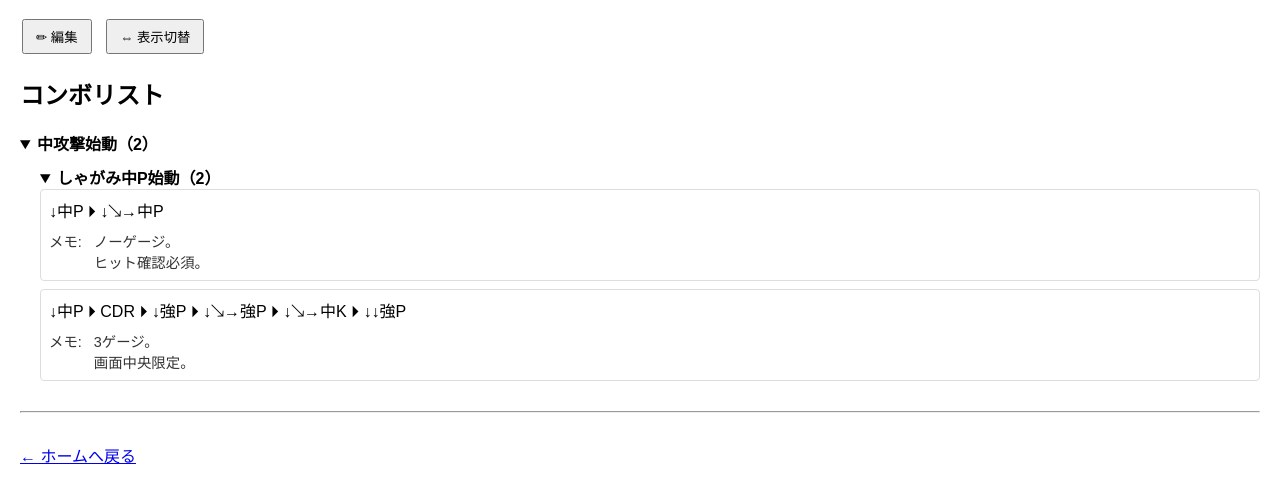
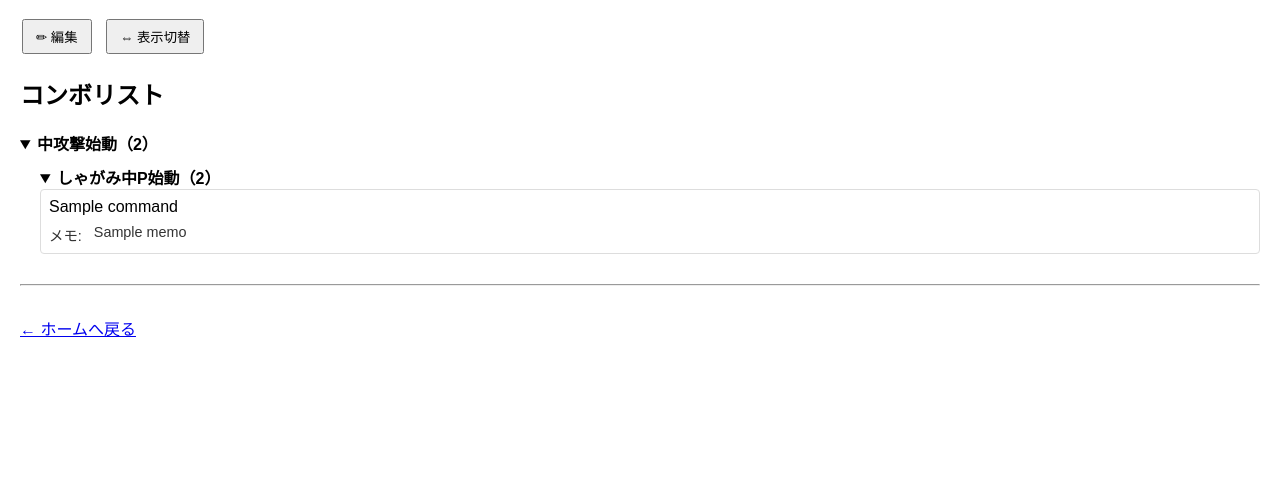
Before and after one commit to okmarubot/rakuraku-combo-memo, a Flask app: template templates/character.html in a window 1280 px wide. Shown: the part 259-762 px from the top of the page. Run offline with Flask 3, Linux system fonts and the light colour scheme; the template is opened without the code that fills it: most values are stand-ins (such as "Sample title", 1, 10 or a date in 2020).

Commit message:
Phase3: Integrate combo data with move definitions

```diff
--- a/app.py
+++ b/app.py
@@ -22,18 +22,101 @@ def home():
         characters=characters
     )
 
+
+# 一旦関数をここに書く
+def build_command_text(moves, common_moves, character_moves):
+
+    command_list = []
+
+    # 技データをまとめる
+    all_moves = common_moves + character_moves
+
+    for move_id in moves:
+
+        for move in all_moves:
+
+            if move["id"] == move_id:
+
+                command_list.append(move["command"])
+
+                break
+
+    return " ⏵ ".join(command_list)
+
+def build_name_text(moves, common_moves, character_moves):
+
+    name_list = []
+
+    # 技データをまとめる
+    all_moves = common_moves + character_moves
+
+    for move_id in moves:
+
+        for move in all_moves:
+
+            if move["id"] == move_id:
+
+                name_list.append(move["name"])
+
+                break
+
+    return " ⏵ ".join(name_list)
+
+
 # キャラクター画面
 @app.route("/character/<character_id>")
 def character(character_id):
-    file_path = Path(f"data/sf6/characters/{character_id}.json")
 
-    with open(file_path, "r", encoding="utf-8") as file:
+    # キャラクターコンボデータ
+    character_path = Path(f"data/sf6/characters/{character_id}.json")
+
+    with open(character_path, "r", encoding="utf-8") as file:
         character = json.load(file)
+
+    # 共通技データ
+    common_moves_path = Path("data/sf6/moves/common.json")
+
+    with open(common_moves_path, "r", encoding="utf-8") as file:
+        common_moves = json.load(file)
+
+    # キャラクター固有技データ
+    character_moves_path = Path(f"data/sf6/moves/{character_id}.json")
+
+    with open(character_moves_path, "r", encoding="utf-8") as file:
+        character_moves = json.load(file)
+
+    # コンボデータ
+    combo_path = Path(f"data/sf6/combos/{character_id}.json")
+
+    with open(combo_path, "r", encoding="utf-8") as file:
+        combos = json.load(file)
+
+    # コマンド表示文字列を作成
+    for combo in combos:
+
+        combo["command"] = build_command_text(
+            combo["moves"],
+            common_moves,
+            character_moves
+        )
+
+    # 技名表示文字列を作成
+    for combo in combos:
+
+        combo["name"] = build_name_text(
+            combo["moves"],
+            common_moves,
+            character_moves
+        )
 
     return render_template(
         "character.html",
-        character=character
+        character=character,
+        common_moves=common_moves,
+        character_moves=character_moves,
+        combos=combos
     )
+
 
 # 開発中のみ実行
 if __name__ == "__main__":
--- a/static/js/script.js
+++ b/static/js/script.js
@@ -56,6 +56,14 @@ function toggleDisplayMode() {
 
 }
 
+function adjustTextareaHeight(textarea) {
+
+    textarea.style.height = "auto";
+
+    textarea.style.height = textarea.scrollHeight + "px";
+
+}
+
 /* =========================
    モード切替
 ========================= */
@@ -67,11 +75,13 @@ editModeButton.addEventListener("click", function () {
     viewMode.style.display = "none";
     editMode.style.display = "block";
 
+    memoTextareas.forEach(adjustTextareaHeight);
+
 });
 
 completeModeButton.addEventListener("click", function () {
 
-    syncDetailsState(viewDetails, editDetails);
+    syncDetailsState(editDetails, viewDetails);
 
     editMode.style.display = "none";
     viewMode.style.display = "block";
@@ -100,9 +110,7 @@ memoTextareas.forEach(textarea => {
 
     textarea.addEventListener("input", function () {
 
-        this.style.height = "auto";
-
-        this.style.height = this.scrollHeight + "px";
+        adjustTextareaHeight(this);
 
     });
 
--- a/templates/character.html
+++ b/templates/character.html
@@ -55,7 +55,7 @@
 
                 <div class="combo-list">
 
-                    <!-- コンボ１ -->
+                    {% for combo in combos %}
 
                     <div class="combo-item">
 
@@ -63,10 +63,10 @@
 
                             <span
                                 class="combo-text"
-                                data-command="↓中P ▶ ↓↘→中P"
-                                data-name="しゃがみ中P ▶ 中ストリボーグ"
+                                data-command="{{ combo.command }}"
+                                data-name="{{ combo.name }}"
                             >
-                                ↓中P ⏵ ↓↘→中P
+                                {{ combo.command }}
                             </span>
 
                         </div>
@@ -76,38 +76,13 @@
                         <div class="combo-memo-view">
 
                             <span class="memo-label">メモ:</span>
-                            <span class="memo-text">ノーゲージ。<br>ヒット確認必須。</span>
+                            <span class="memo-text">{{ combo.memo }}</span>
 
                         </div>
 
                     </div>
 
-                    <!-- コンボ２ -->
-
-                    <div class="combo-item">
-
-                        <div class="combo-header">
-
-                            <span
-                                class="combo-text"
-                                data-command="↓中P ▶ CDR ▶ ↓強P ▶ ↓↘→強P ▶ ↓↘→中K ▶ ↓↓強P"
-                                data-name="しゃがみ中P ▶ CDR ▶ しゃがみ強P ▶ 強ストリボーグ ▶ 中トルバラン ▶ 強トリグラフ"
-                            >
-                                ↓中P ⏵ CDR ⏵ ↓強P ⏵ ↓↘→強P ⏵ ↓↘→中K ⏵ ↓↓強P
-                            </span>
-
-                        </div>
-
-                        <!-- 閲覧モード メモ -->
-
-                        <div class="combo-memo-view">
-
-                            <span class="memo-label">メモ:</span>
-                            <span class="memo-text">3ゲージ。<br>画面中央限定。</span>
-
-                        </div>
-
-                    </div>
+                    {% endfor %}
 
                 </div>
 
@@ -180,7 +155,7 @@
 
                         <div class="combo-list">
 
-                            <!-- コンボ１ -->
+                            {% for combo in combos %}
 
                             <div class="combo-item">
 
@@ -188,10 +163,10 @@
 
                                     <span
                                         class="combo-text"
-                                        data-command="↓中P ▶ ↓↘→中P"
-                                        data-name="しゃがみ中P ▶ 中ストリボーグ"
+                                        data-command="{{ combo.command }}"
+                                        data-name="{{ combo.name }}"
                                     >
-                                        ↓中P ⏵ ↓↘→中P
+                                        {{ combo.command }}
                                     </span>
 
                                     <div class="combo-buttons">
@@ -204,42 +179,19 @@
                                 <!-- 編集モード メモ -->
 
                                 <div class="combo-memo-edit">
+
                                     <label>メモ:</label>
-                                    <textarea rows="1" placeholder="コンボのコツや注意点を入力"></textarea>
+
+                                    <textarea
+                                        rows="1"
+                                        placeholder="コンボのコツや注意点を入力"
+                                    >{{ combo.memo }}</textarea>
+
                                 </div>
-
 
                             </div>
 
-                            <!-- コンボ２ -->
-
-                            <div class="combo-item">
-
-                                <div class="combo-header">
-
-                                    <span
-                                        class="combo-text"
-                                        data-command="↓中P ▶ CDR ▶ ↓強P ▶ ↓↘→強P ▶ ↓↘→中K ▶ ↓↓強P"
-                                        data-name="しゃがみ中P ▶ CDR ▶ しゃがみ強P ▶ 強ストリボーグ ▶ 中トルバラン ▶ 強トリグラフ"
-                                    >
-                                        ↓中P ⏵ CDR ⏵ ↓強P ⏵ ↓↘→強P ⏵ ↓↘→中K ⏵ ↓↓強P
-                                    </span>
-
-                                    <div class="combo-buttons">
-                                        <button class="edit-button">✏</button>
-                                        <button class="delete-button">🗑</button>
-                                    </div>
-
-                                </div>
-
-                                <!-- 編集モード メモ -->
-
-                                <div class="combo-memo-edit">
-                                    <label>メモ:</label>
-                                    <textarea rows="1" placeholder="コンボのコツや注意点を入力"></textarea>
-                                </div>
-
-                            </div>
+                            {% endfor %}
 
                         </div>
 
```
Also changed, not shown: data/sf6/combos/ryu.json (added, +20 -0 lines), data/sf6/moves/common.json (added, +62 -0 lines), data/sf6/moves/ryu.json (added, +52 -0 lines).
